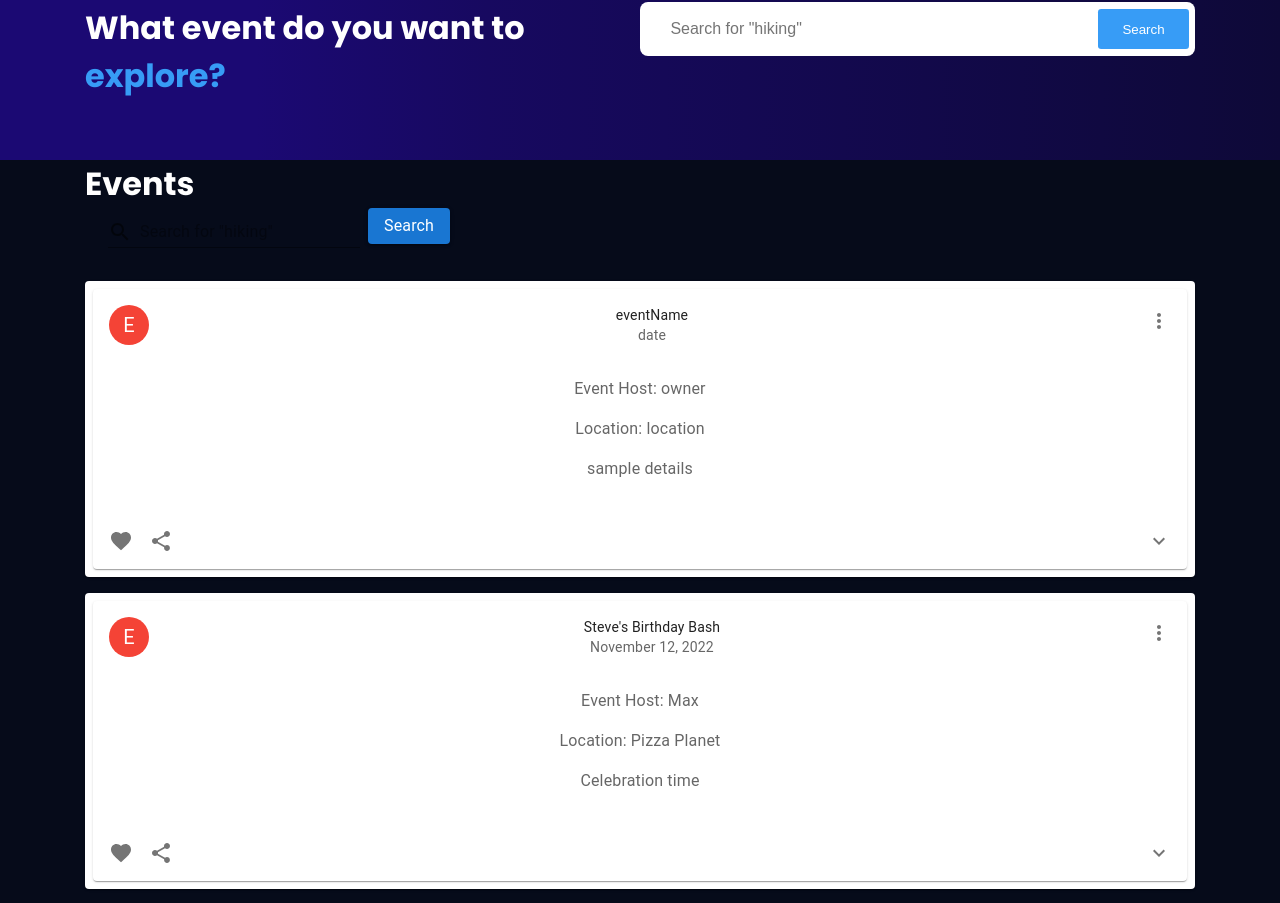
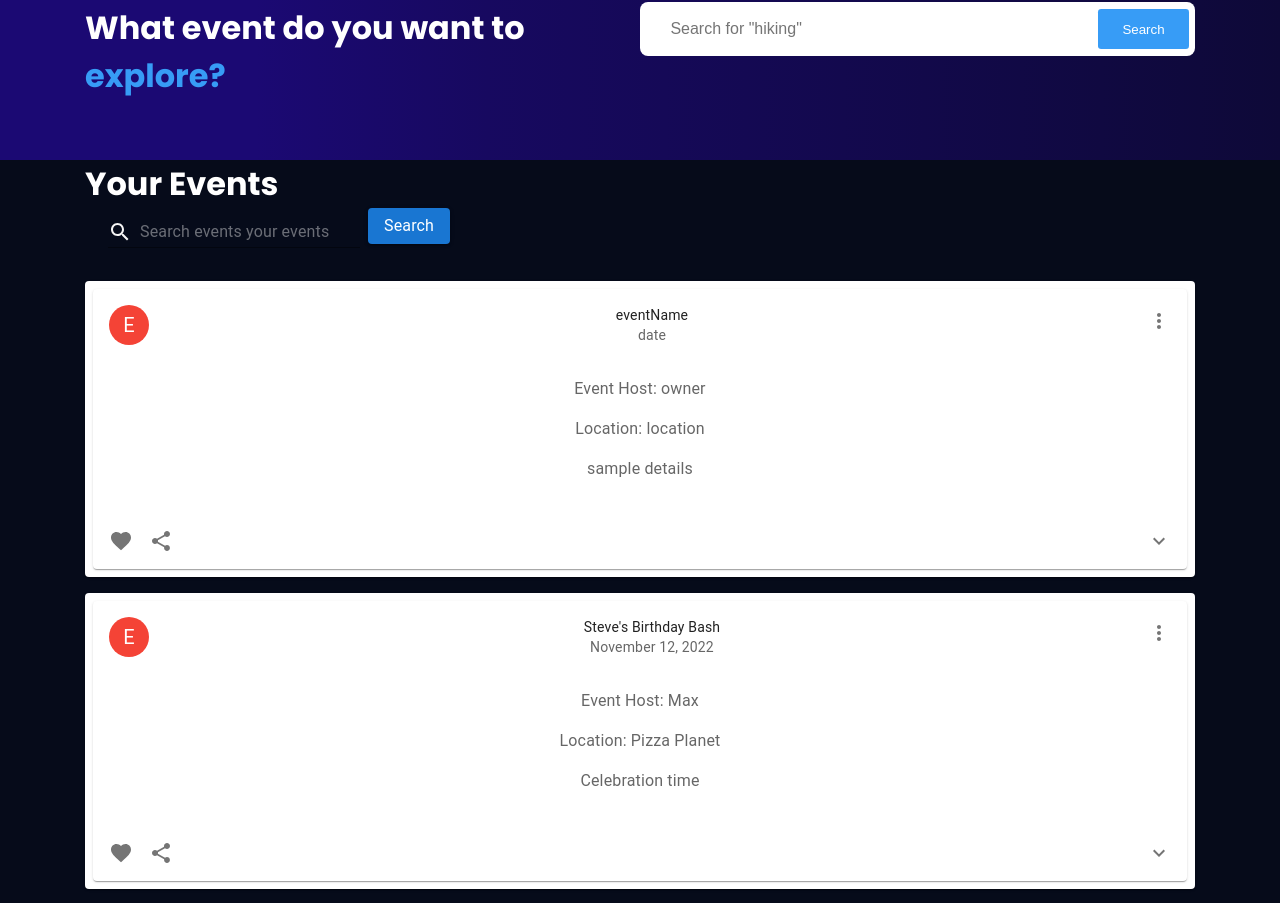
Before and after one commit to jzc77/Serverless-EventGen, a React (Create React App) app: page / in a window 1280 px wide. Shown: the part 776-1679 px from the top of the page. Built offline with nearby package versions, Linux system fonts and the light colour scheme.

Commit message:
edit search box color

```diff
--- a/src/pages/events/eventPage.js
+++ b/src/pages/events/eventPage.js
@@ -66,15 +66,18 @@ export const EventPage = (props) => {
 
     return (
         <div className='container'>
-            <h1>Events</h1>
+            <h1>Your Events</h1>
             <div className='container'>
             <FormControl>
-                <Input sx={{ m: 1 }} variant="standard"
+                <Input
+                    sx={{ m: 1 }}
+                    style = {{color: "whitesmoke"}}
+                    variant="standard"
                     id="standard-adornment-amount"
                     value={searchQuery.query}
-                    placeholder='Search for "hiking"'
+                    placeholder='Search events your events'
                     onChange={handleSearchChange("query")}
-                    startAdornment={<InputAdornment position="start"><SearchIcon/></InputAdornment>}
+                    startAdornment={<InputAdornment position="start"><SearchIcon style={{color: "whitesmoke"}}/></InputAdornment>}
                 />
             </FormControl>
             <Button
```
